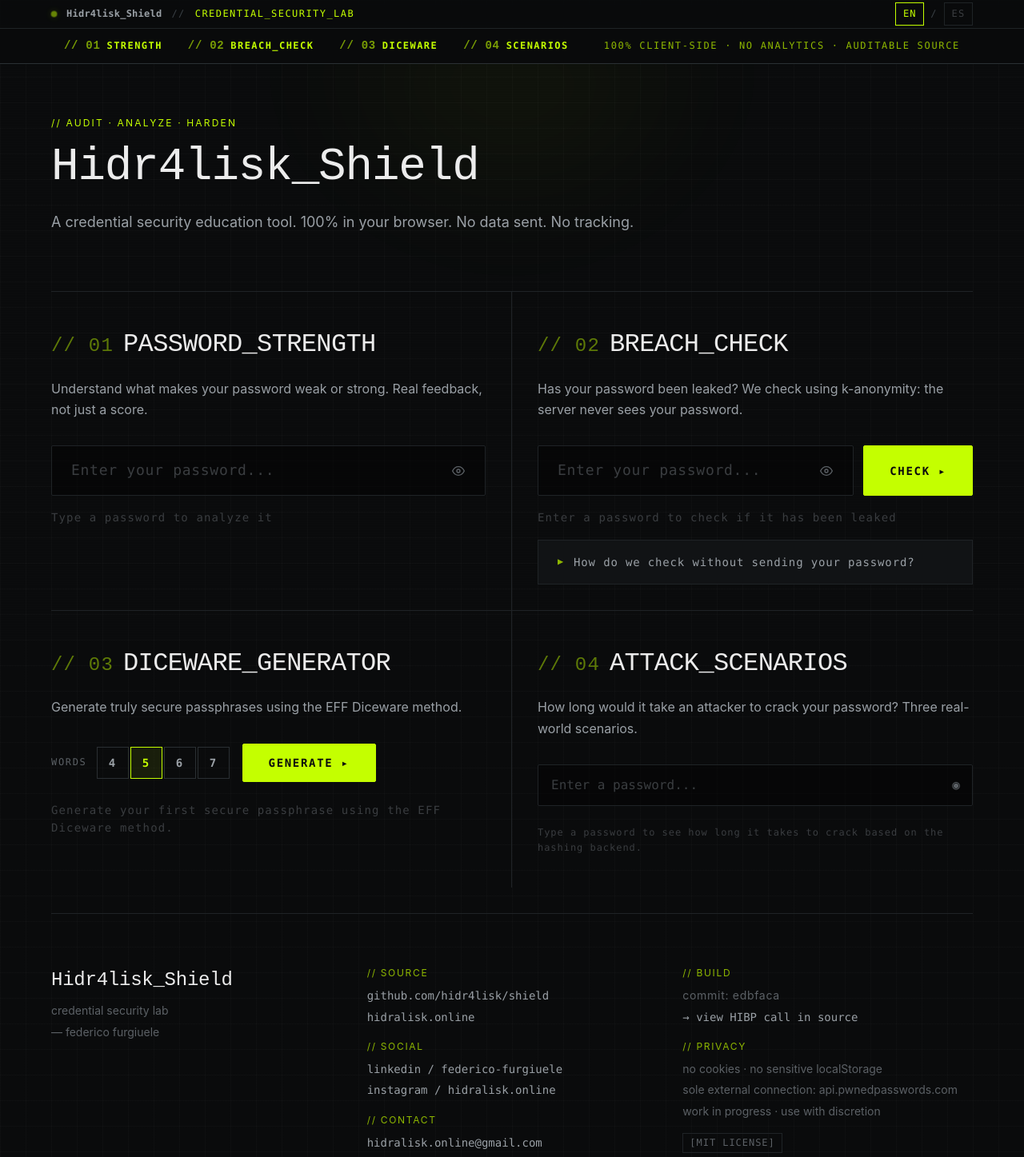
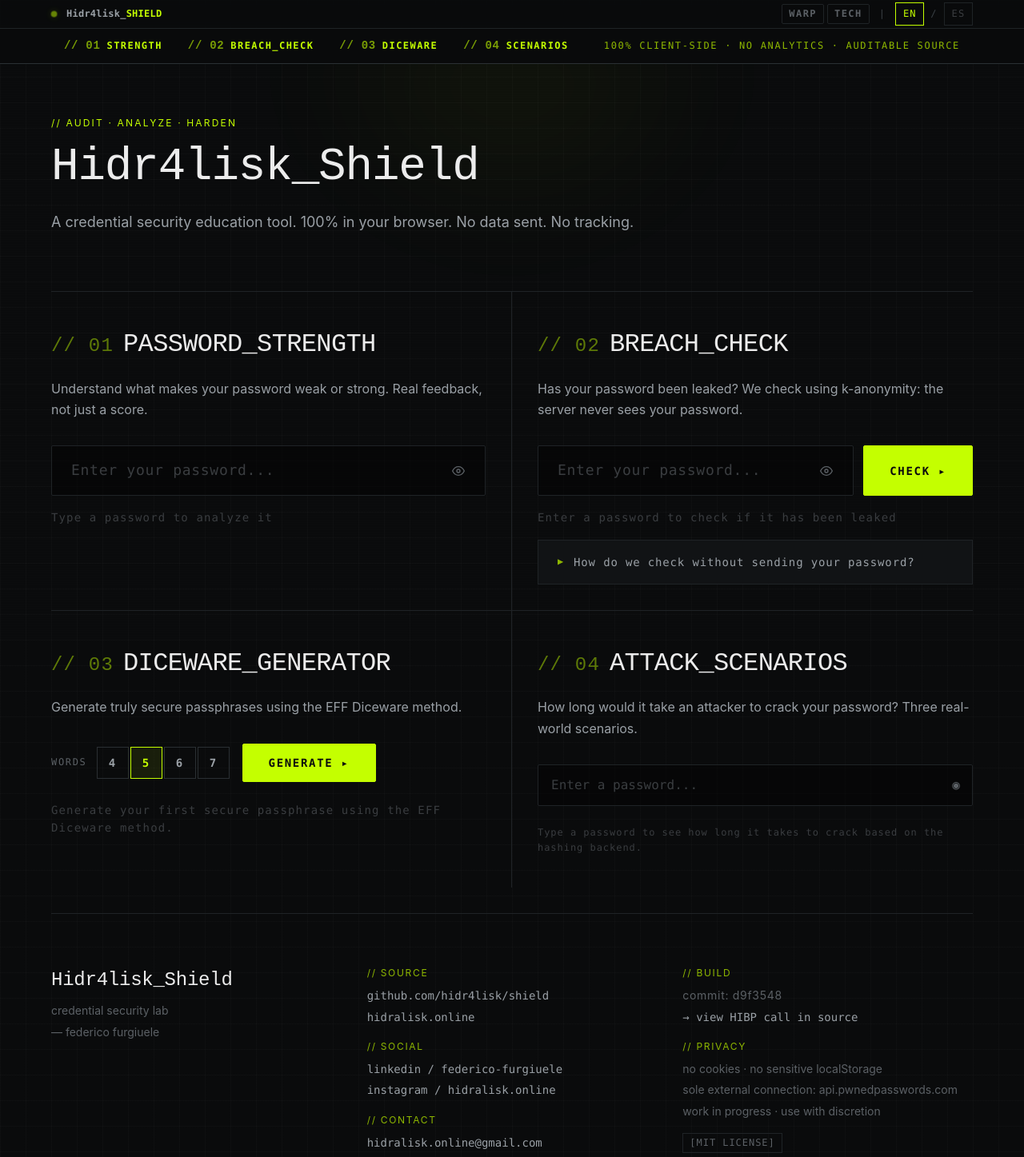
Before and after one commit to hidr4lisk/shield, a plain HTML site: page index.html in a window 1280 px wide. Shown: the top 1447 px of the page at 80% size. Drawn offline with Linux system fonts and the light colour scheme.

Commit message:
Deploying to gh-pages from @ hidr4lisk/shield@d9f3548246c4dbea79979e0e9b325757645bd731 🚀

```diff
--- a/index.html
+++ b/index.html
@@ -44,11 +44,14 @@
     <div class="top-bar__inner">
       <div class="top-bar__left">
         <span class="status-dot" aria-label="Sistema activo"></span>
-        <span class="top-bar__brand">Hidr4lisk_Shield</span>
-        <span class="top-bar__sep hide-xs" aria-hidden="true">//</span>
-        <span class="top-bar__tagline hide-xs" data-i18n="topbar_tagline">CREDENTIAL_SECURITY_LAB</span>
+        <span class="top-bar__brand"><span class="top-bar__brand-prefix">Hidr4lisk_</span><span class="top-bar__brand-tool">SHIELD</span></span>
       </div>
       <div class="top-bar__right">
+        <nav class="tool-nav" aria-label="Hidr4lisk tools">
+          <a href="https://hidr4lisk.github.io/warp" class="tool-nav__btn">WARP</a>
+          <a href="https://hidr4lisk.github.io/tech" class="tool-nav__btn">TECH</a>
+        </nav>
+        <span class="top-bar__sep" aria-hidden="true">|</span>
         <nav class="lang-toggle" aria-label="Selector de idioma">
           <button class="lang-btn" data-lang="en" aria-pressed="false">EN</button>
           <span class="lang-sep" aria-hidden="true">/</span>
@@ -192,10 +195,10 @@
         <div class="footer__col">
           <p class="footer__label" data-i18n="footer_build_label">// BUILD</p>
           <!--
-            edbfaca es reemplazado por GitHub Actions con el SHA corto del commit.
+            d9f3548 es reemplazado por GitHub Actions con el SHA corto del commit.
             Ver .github/workflows/deploy.yml
           -->
-          <p class="footer__status vt323">commit: <span id="build-hash">edbfaca</span></p>
+          <p class="footer__status vt323">commit: <span id="build-hash">d9f3548</span></p>
           <a href="https://github.com/hidr4lisk/shield/blob/main/src/modules/pwned/index.js"
              target="_blank" rel="noopener"
              class="footer__link" data-i18n="footer_hibp_link">→ ver llamada HIBP en el código</a>
```
Also changed, not shown: dist/styles.css.
